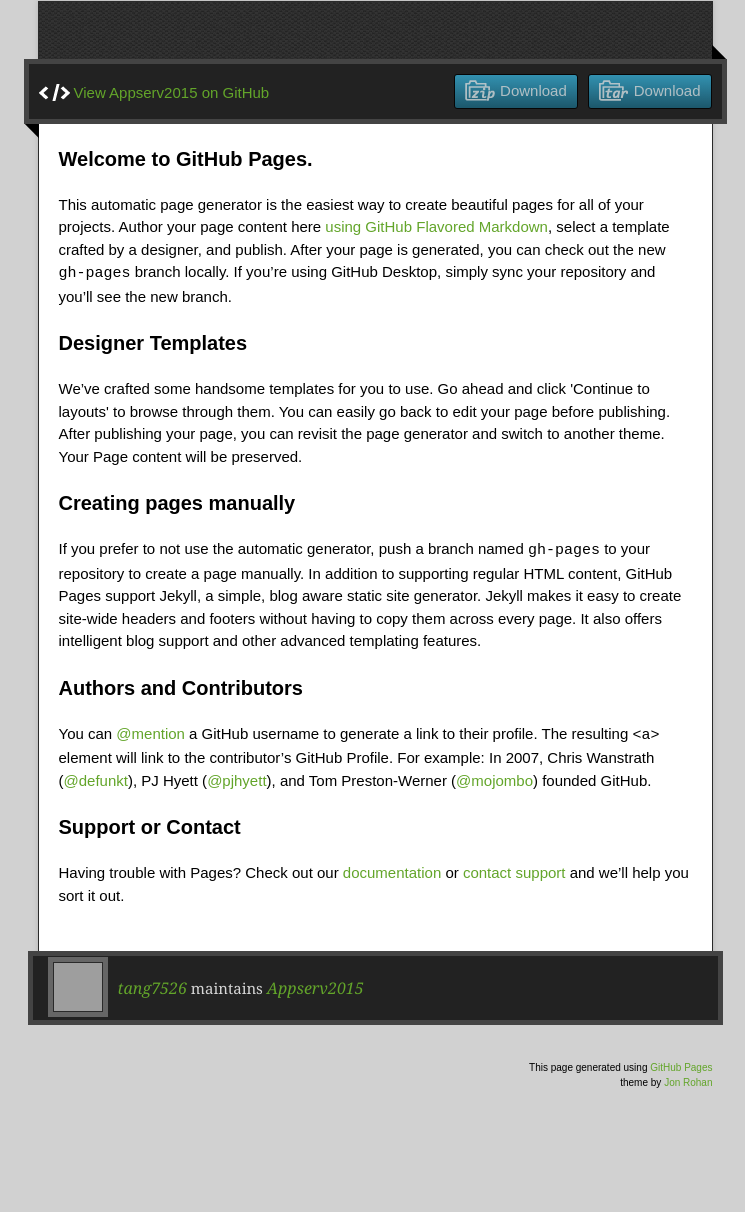
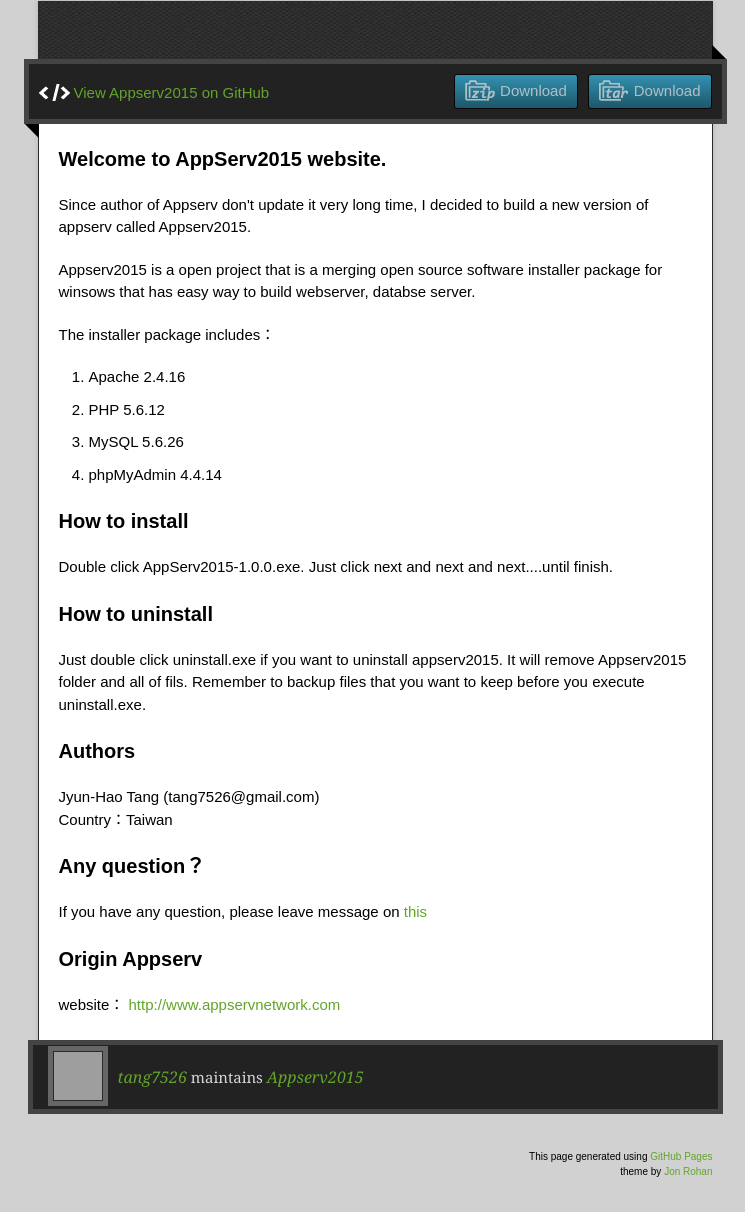
Before and after one commit to tang7526/AppServ, a plain HTML site: page index.html in a window 1280 px wide. Shown: the part 129-1341 px from the top of the page, without its empty margins (265-1010 px from the left). Before the commit the page ends 1309 px from the top, so only its background shows below. Drawn offline with nearby package versions, Linux system fonts and the light colour scheme; grey boxes are pictures that could not be loaded.

Commit message:
modified index.html

```diff
--- a/index.html
+++ b/index.html
@@ -37,29 +37,46 @@
         </div>
         <article class="markdown-body">
           <h3>
-<a id="welcome-to-github-pages" class="anchor" href="#welcome-to-github-pages" aria-hidden="true"><span class="octicon octicon-link"></span></a>Welcome to GitHub Pages.</h3>
+<a id="welcome-to-github-pages" class="anchor" href="#welcome-to-github-pages" aria-hidden="true"><span class="octicon octicon-link"></span></a>Welcome to AppServ2015 website.</h3>
 
-<p>This automatic page generator is the easiest way to create beautiful pages for all of your projects. Author your page content here <a href="https://guides.github.com/features/mastering-markdown/">using GitHub Flavored Markdown</a>, select a template crafted by a designer, and publish. After your page is generated, you can check out the new <code>gh-pages</code> branch locally. If you’re using GitHub Desktop, simply sync your repository and you’ll see the new branch.</p>
+<p>Since author of Appserv don't update it very long time, I decided to build a new version of appserv called Appserv2015.</p>
+<p>Appserv2015 is a open project that is a merging open source software installer package for winsows that has easy way to build webserver, databse server.</p>
+
+
+<p>The installer package includes：</p>
+<ol>
+	<li>Apache 2.4.16</li>
+	<li>PHP 5.6.12</li>
+	<li>MySQL 5.6.26</li>
+	<li>phpMyAdmin 4.4.14</li>
+</ol>
+
 
 <h3>
-<a id="designer-templates" class="anchor" href="#designer-templates" aria-hidden="true"><span class="octicon octicon-link"></span></a>Designer Templates</h3>
+<a id="designer-templates" class="anchor" href="#designer-templates" aria-hidden="true"><span class="octicon octicon-link"></span></a>How to install</h3>
 
-<p>We’ve crafted some handsome templates for you to use. Go ahead and click 'Continue to layouts' to browse through them. You can easily go back to edit your page before publishing. After publishing your page, you can revisit the page generator and switch to another theme. Your Page content will be preserved.</p>
+<p>Double click AppServ2015-1.0.0.exe. Just click next and next and next....until finish.</p>
 
 <h3>
-<a id="creating-pages-manually" class="anchor" href="#creating-pages-manually" aria-hidden="true"><span class="octicon octicon-link"></span></a>Creating pages manually</h3>
+<a id="creating-pages-manually" class="anchor" href="#creating-pages-manually" aria-hidden="true"><span class="octicon octicon-link"></span></a>How to uninstall</h3>
 
-<p>If you prefer to not use the automatic generator, push a branch named <code>gh-pages</code> to your repository to create a page manually. In addition to supporting regular HTML content, GitHub Pages support Jekyll, a simple, blog aware static site generator. Jekyll makes it easy to create site-wide headers and footers without having to copy them across every page. It also offers intelligent blog support and other advanced templating features.</p>
+<p>Just double click uninstall.exe if you want to uninstall appserv2015. It will remove Appserv2015 folder and all of fils. Remember to backup files that you want to keep before you execute uninstall.exe.</p>
 
 <h3>
-<a id="authors-and-contributors" class="anchor" href="#authors-and-contributors" aria-hidden="true"><span class="octicon octicon-link"></span></a>Authors and Contributors</h3>
+<a id="authors-and-contributors" class="anchor" href="#authors-and-contributors" aria-hidden="true"><span class="octicon octicon-link"></span></a>Authors</h3>
 
-<p>You can <a href="https://github.com/blog/821" class="user-mention">@mention</a> a GitHub username to generate a link to their profile. The resulting <code>&lt;a&gt;</code> element will link to the contributor’s GitHub Profile. For example: In 2007, Chris Wanstrath (<a href="https://github.com/defunkt" class="user-mention">@defunkt</a>), PJ Hyett (<a href="https://github.com/pjhyett" class="user-mention">@pjhyett</a>), and Tom Preston-Werner (<a href="https://github.com/mojombo" class="user-mention">@mojombo</a>) founded GitHub.</p>
+<p>Jyun-Hao Tang (tang7526@gmail.com)<br/>Country：Taiwan</p>
+<p></p>
+
+<h3>Any question？</h3>
+<p>If you have any question, please leave message on <a href="https://github.com/tang7526/AppServ/issues">this</a></p>
 
 <h3>
-<a id="support-or-contact" class="anchor" href="#support-or-contact" aria-hidden="true"><span class="octicon octicon-link"></span></a>Support or Contact</h3>
+<a id="support-or-contact" class="anchor" href="#support-or-contact" aria-hidden="true"><span class="octicon octicon-link"></span></a>
 
-<p>Having trouble with Pages? Check out our <a href="https://help.github.com/pages">documentation</a> or <a href="https://github.com/contact">contact support</a> and we’ll help you sort it out.</p>
+Origin Appserv</h3>
+website： <a href="http://www.appservnetwork.com/">http://www.appservnetwork.com</a>
+
         </article>
       </div>
     </div>
```
